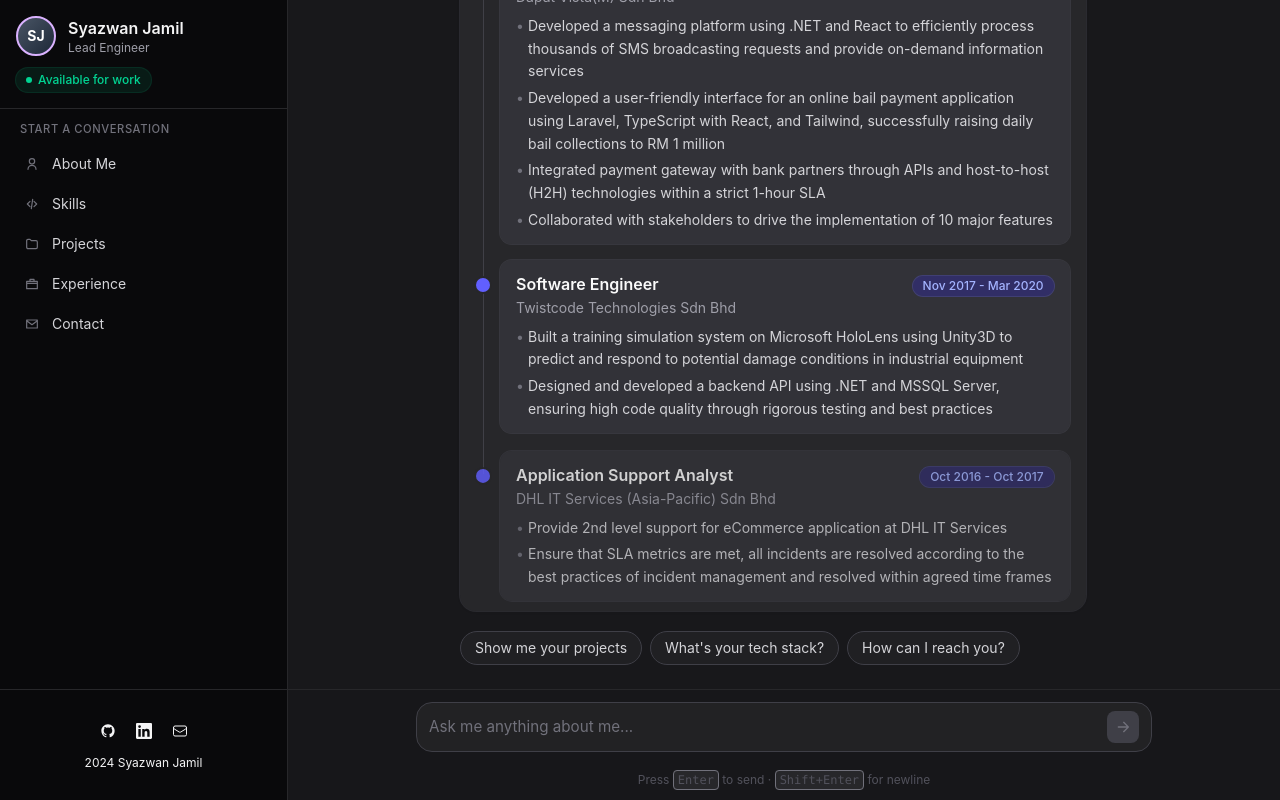
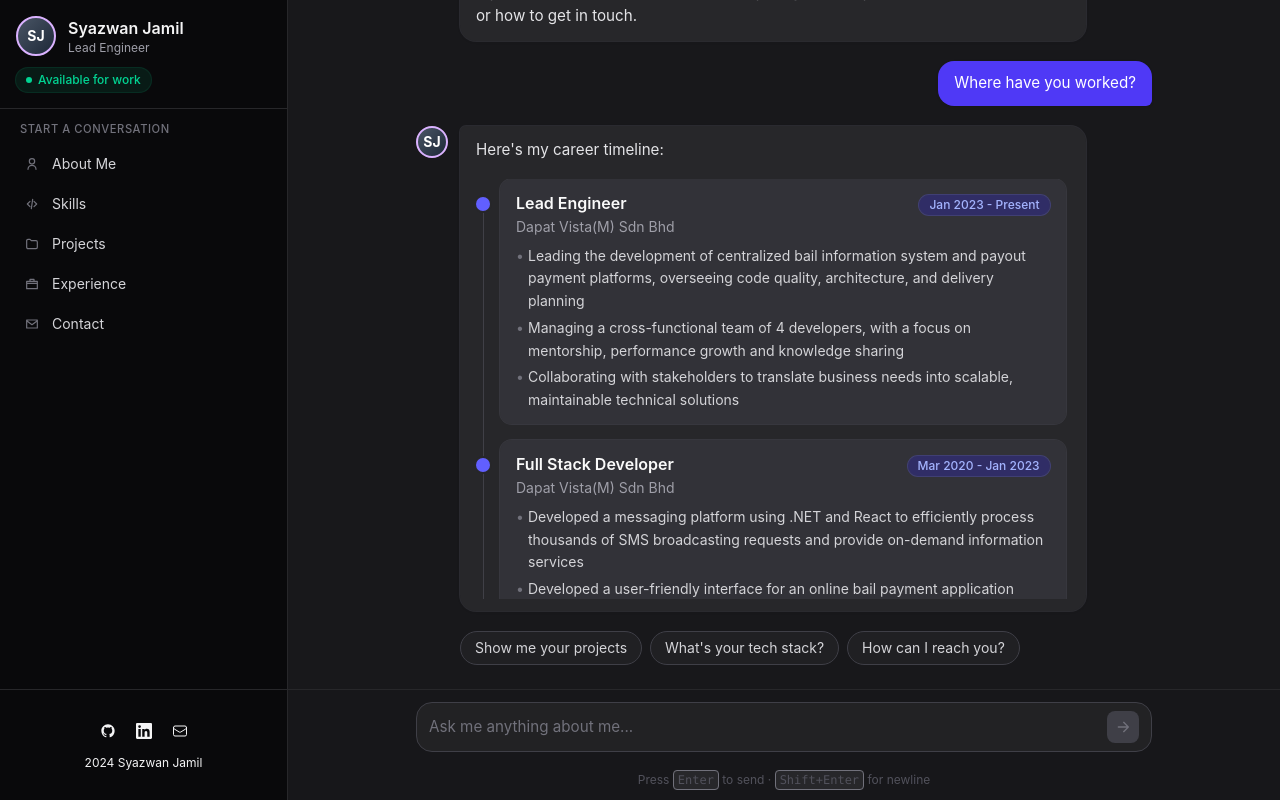
Before and after one commit to three2wan/my-portfolio, a React (Vite) app: page / in a window 1280 px wide. Both pictures are taken after a click on the button "Experience". Built offline with nearby package versions, Linux system fonts and the light colour scheme.

Commit message:
Draw 2 cards only for experience

```diff
--- a/src/components/ExperienceCards.tsx
+++ b/src/components/ExperienceCards.tsx
@@ -24,7 +24,7 @@ export default function ExperienceCards({
 
   useEffect(() => {
     onUpdate?.();
-  }, [introDisplayed, visibleCount, onUpdate]);
+  }, [introDisplayed, onUpdate]);
 
   return (
     <div>
@@ -32,7 +32,7 @@ export default function ExperienceCards({
         {introDisplayed}
       </p>
 
-      <div className="relative mt-4 space-y-4">
+      <div className="relative mt-4 space-y-4 max-h-[420px] overflow-y-auto pr-1 [&::-webkit-scrollbar]:w-1 [&::-webkit-scrollbar-thumb]:rounded-full [&::-webkit-scrollbar-thumb]:bg-zinc-600 [&::-webkit-scrollbar-track]:bg-transparent">
         {jobs.map((job, i) => {
           const visible = i < visibleCount;
           return (
```
